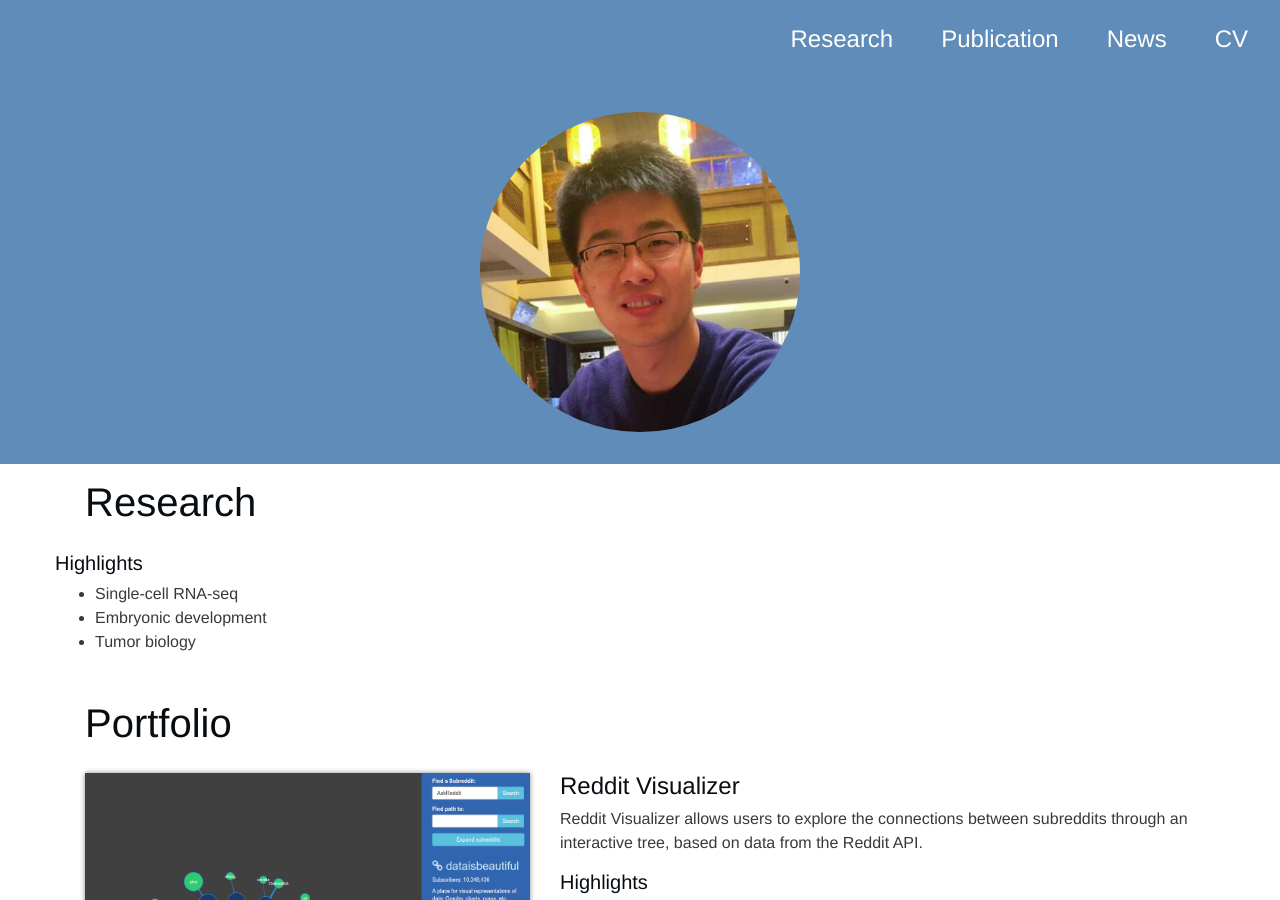
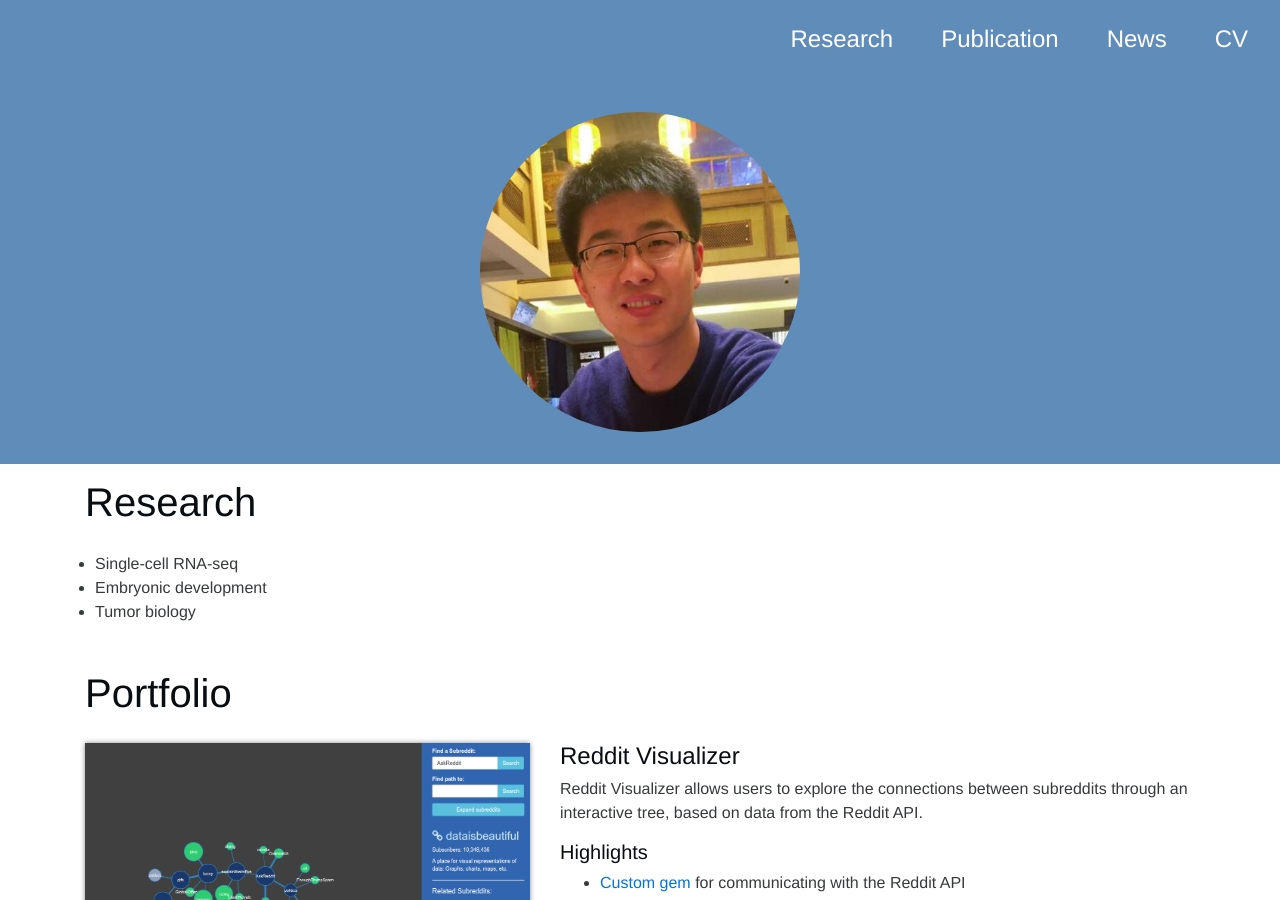
Before and after one commit to zorrodong/zorrodong.github.io, a Jekyll site: the page built from index.html, in a window 1280 px wide and 900 px high. Built offline with Jekyll 4.4.1, drawn with Linux system fonts in a browser that asks for light colours; nearby versions of some CDN libraries.

Commit message:
Update about.html

```diff
--- a/_includes/about.html
+++ b/_includes/about.html
@@ -3,11 +3,10 @@
     <div class="col-sm-12">
 
       <div class="row">
-        <div class="col-sm-12 col-md-12 row-top">
+        <div class="col-md-5 row-top">
           <h1>Research</h1>
           <div class="row">
           <div class="row list-row">
-            <h5>Highlights</h5>
             <ul>
               <li>Single-cell RNA-seq</li>
               <li>Embryonic development</li>
```
